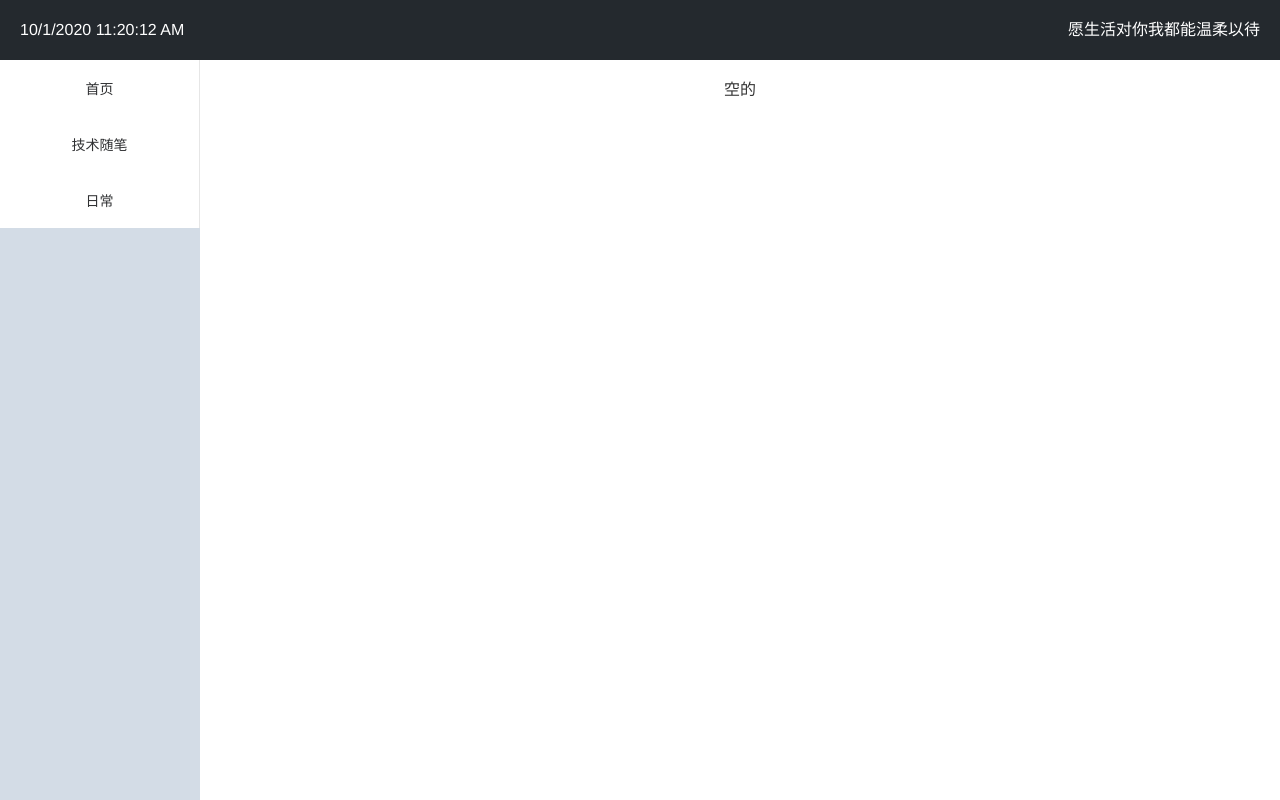
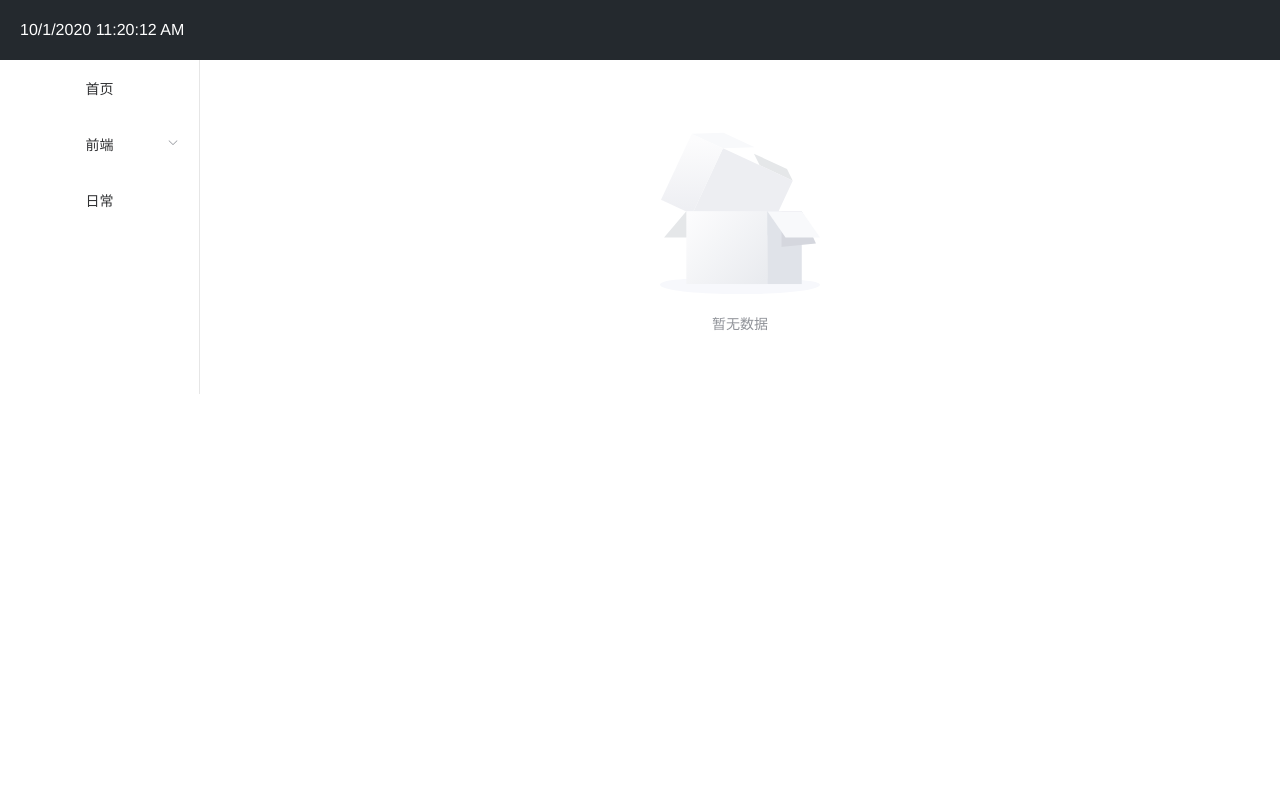
Before and after one commit to zhangjingf/zhangjingf.github.io, a Vue app: page /life in a window 1280 px wide. Built offline with nearby package versions, Linux system fonts and the light colour scheme.

Commit message:
feat: add

```diff
--- a/package.json
+++ b/package.json
@@ -10,7 +10,7 @@
   },
   "dependencies": {
     "core-js": "^3.6.5",
-    "element-ui": "^2.13.2",
+    "element-ui": "2.15.6",
     "vue": "^2.6.11",
     "vue-router": "^3.2.0",
     "vuex": "^3.4.0"
@@ -45,7 +45,8 @@
     },
     "rules": {
       "no-console": "off",
-      "comma-dangle": 0
+      "comma-dangle": 0,
+      "indent": 2
     },
     "overrides": [
       {
--- a/public/index.html
+++ b/public/index.html
@@ -5,7 +5,7 @@
     <meta http-equiv="X-UA-Compatible" content="IE=edge">
     <meta name="viewport" content="width=device-width,initial-scale=1.0">
     <link rel="icon" href="<%= BASE_URL %>favicon.ico">
-    <title>人生漫漫</title>
+    <title></title>
     <link rel="stylesheet" href="https://unpkg.com/swiper/swiper-bundle.min.css">
     <script src="https://unpkg.com/swiper/swiper-bundle.min.js"> </script>
   </head>
--- a/src/App.vue
+++ b/src/App.vue
@@ -3,15 +3,10 @@
         <el-container>
             <el-header>
                 <div>{{ timeStr }}</div>
-        <div>愿生活对你我都能温柔以待</div></el-header
-      >
+            </el-header>
             <el-container>
                 <el-aside width="200px"
-          ><el-menu
-            default-active="2"
-            class="el-menu-vertical-demo"
-            @select="navChange"
-          >
+                    ><el-menu default-active="2" class="el-menu-vertical-demo" @select="navChange">
                         <template v-for="(item, index) of menuOptions">
                             <template v-if="item.children">
                                 <el-submenu :key="index" :index="item.path">
@@ -49,7 +44,7 @@ export default {
   data() {
     return {
       menuOptions: [],
-      timeStr: '',
+      timeStr: ''
     };
   },
   created() {
@@ -62,8 +57,8 @@ export default {
     navChange(index, indexPath) {
       if (window.location.pathname === indexPath[indexPath.length - 1]) return;
       this.$router.push(indexPath[indexPath.length - 1]);
-    },
-  },
+    }
+  }
 };
 </script>
 <style lang="scss">
@@ -79,6 +74,9 @@ export default {
     color: #2c3e50;
     display: flex;
 }
+.el-menu {
+    border-right: none;
+}
 .el-header,
 .el-footer {
     display: flex;
@@ -90,11 +88,11 @@ export default {
 }
 
 .el-aside {
-  background-color: #d3dce6;
+    border-right: solid 1px #e6e6e6;
     color: #333;
     text-align: center;
     line-height: 20px;
-  height: calc(100vh - 60px);
+    overflow-x: hidden;
 }
 
 .el-main {
--- a/src/config/menu.js
+++ b/src/config/menu.js
@@ -4,8 +4,22 @@ const menuJson = [
     path: '/'
   },
   {
-    name: '技术随笔',
-    path: '/tech'
+    name: '前端',
+    path: '/tech',
+    children: [
+      {
+        name: 'JS',
+        path: '/tech',
+      },
+      {
+        name: 'CSS',
+        path: '/tech',
+      },
+      {
+        name: 'HTML',
+        path: '/tech',
+      }
+    ]
   },
   {
     name: '日常',
--- a/src/views/life.vue
+++ b/src/views/life.vue
@@ -1,5 +1,5 @@
 <template>
-  <div class="life">空的</div>
+  <div class="life"><el-empty></el-empty></div>
 </template>
 
 <script>
--- a/vue.config.js
+++ b/vue.config.js
@@ -1 +1 @@
-module.exports = {}
+module.exports = {};
```
Also changed, not shown: 2 other files (tests, documents, lock files or other folders). Lines whose indentation alone changed are shown as unchanged.
